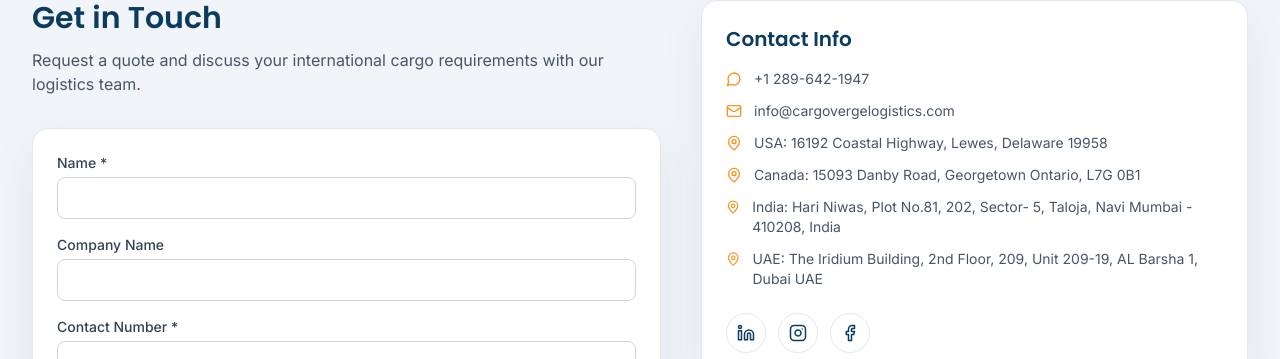
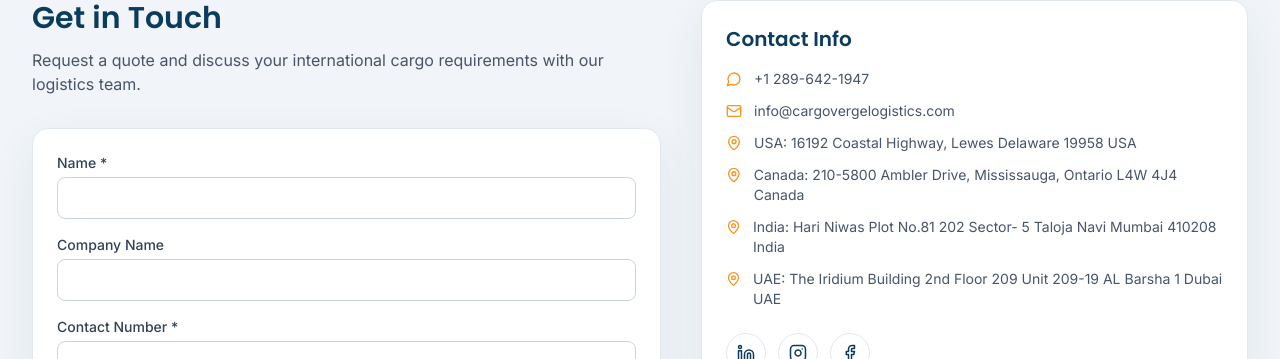
Before and after one commit to Naveen-g09/Cargo-Verge-Logistics, a React (Vite) app: page / in a window 1280 px wide. Shown: the part 5835-6194 px from the top of the page. Built offline with nearby package versions, Linux system fonts and the light colour scheme; no server answers.

Commit message:
Update contact addresses

```diff
--- a/src/pages/App.jsx
+++ b/src/pages/App.jsx
@@ -641,10 +641,10 @@ const onSubmit = async (event) => {
   </a>
 </li>
                   <li className="flex items-start gap-3"><Mail className="mt-0.5 text-secondary" size={16} /> info@cargovergelogistics.com</li>
-                  <li className="flex items-start gap-3"><MapPin className="mt-0.5 text-secondary" size={16} /> USA: 16192 Coastal Highway, Lewes, Delaware 19958</li>
-                  <li className="flex items-start gap-3"><MapPin className="mt-0.5 text-secondary" size={16} /> Canada: 15093 Danby Road, Georgetown Ontario, L7G 0B1</li>
-                  <li className="flex items-start gap-3"><MapPin className="mt-0.5 text-secondary" size={16} /> India: Hari Niwas, Plot No.81, 202, Sector- 5, Taloja, Navi Mumbai - 410208, India</li>
-                  <li className="flex items-start gap-3"><MapPin className="mt-0.5 text-secondary" size={16} /> UAE: The Iridium Building, 2nd Floor, 209, Unit 209-19, AL Barsha 1, Dubai UAE</li>
+                  <li className="flex items-start gap-3"><MapPin className="mt-0.5 text-secondary" size={16} /> USA: 16192 Coastal Highway, Lewes Delaware 19958 USA</li>
+                  <li className="flex items-start gap-3"><MapPin className="mt-0.5 text-secondary" size={16} /> Canada: 210-5800 Ambler Drive, Mississauga, Ontario L4W 4J4 Canada</li>
+                  <li className="flex items-start gap-3"><MapPin className="mt-0.5 text-secondary" size={16} /> India: Hari Niwas Plot No.81 202 Sector- 5 Taloja Navi Mumbai 410208 India</li>
+                  <li className="flex items-start gap-3"><MapPin className="mt-0.5 text-secondary" size={16} /> UAE: The Iridium Building 2nd Floor 209 Unit 209-19 AL Barsha 1 Dubai UAE</li>
                 </ul>
                 <div className="mt-6 flex gap-3">
   <a
@@ -682,13 +682,13 @@ const onSubmit = async (event) => {
               <div className="overflow-hidden rounded-2xl border border-slate-200 bg-white shadow-card">
                 <iframe
                   title="CargoVerge Locations"
-                  src="https://www.google.com/maps?q=16192%20Coastal%20Highway%20Lewes%20Delaware%2019958&output=embed"
+                  src="https://www.google.com/maps?q=16192%20Coastal%20Highway%20Lewes%20Delaware%2019958%20USA&output=embed"
                   loading="lazy"
                   className="h-56 w-full border-0"
                 />
                 <iframe
                   title="CargoVerge Canada"
-                  src="https://www.google.com/maps?q=15093%20Danby%20Road%20Georgetown%20Ontario%20L7G%200B1&output=embed"
+                  src="https://www.google.com/maps?q=210-5800%20Ambler%20Drive%20Mississauga%20Ontario%20L4W%204J4%20Canada&output=embed"
                   loading="lazy"
                   className="h-56 w-full border-0"
                 />
```
